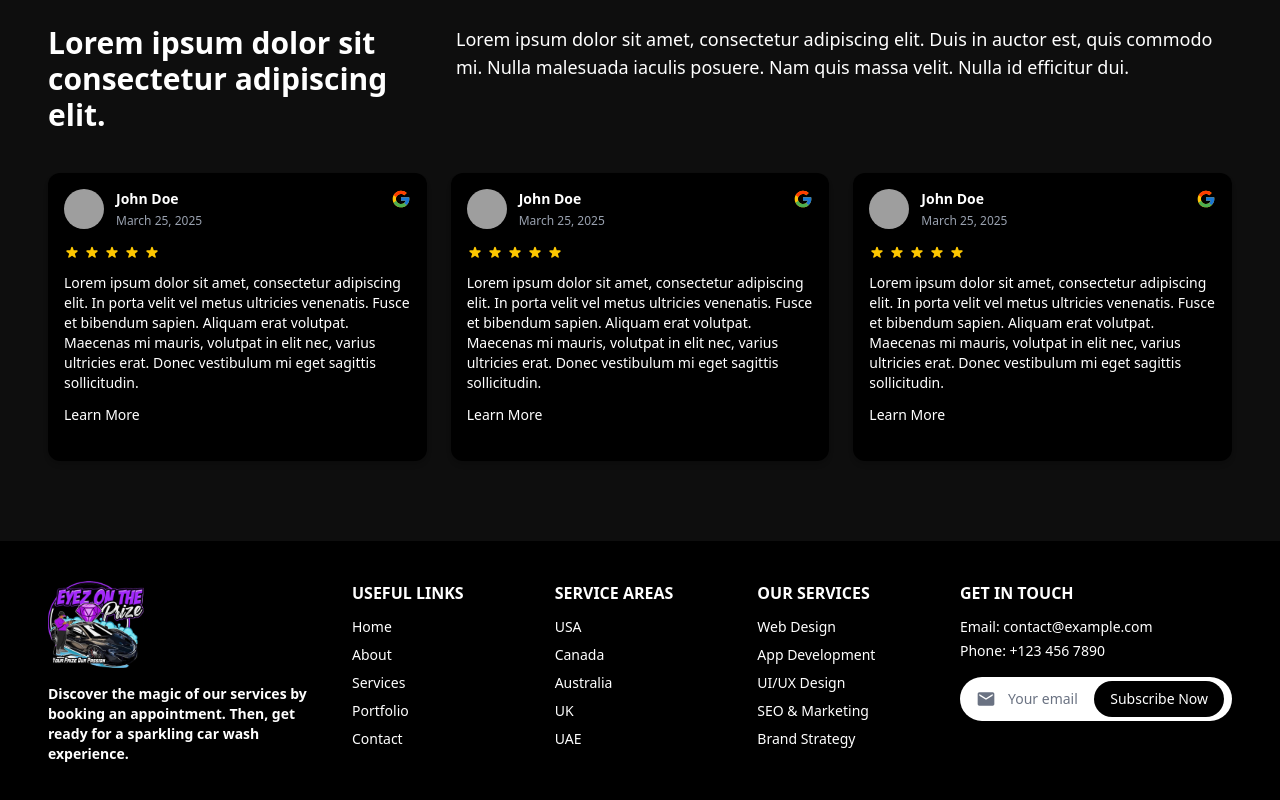
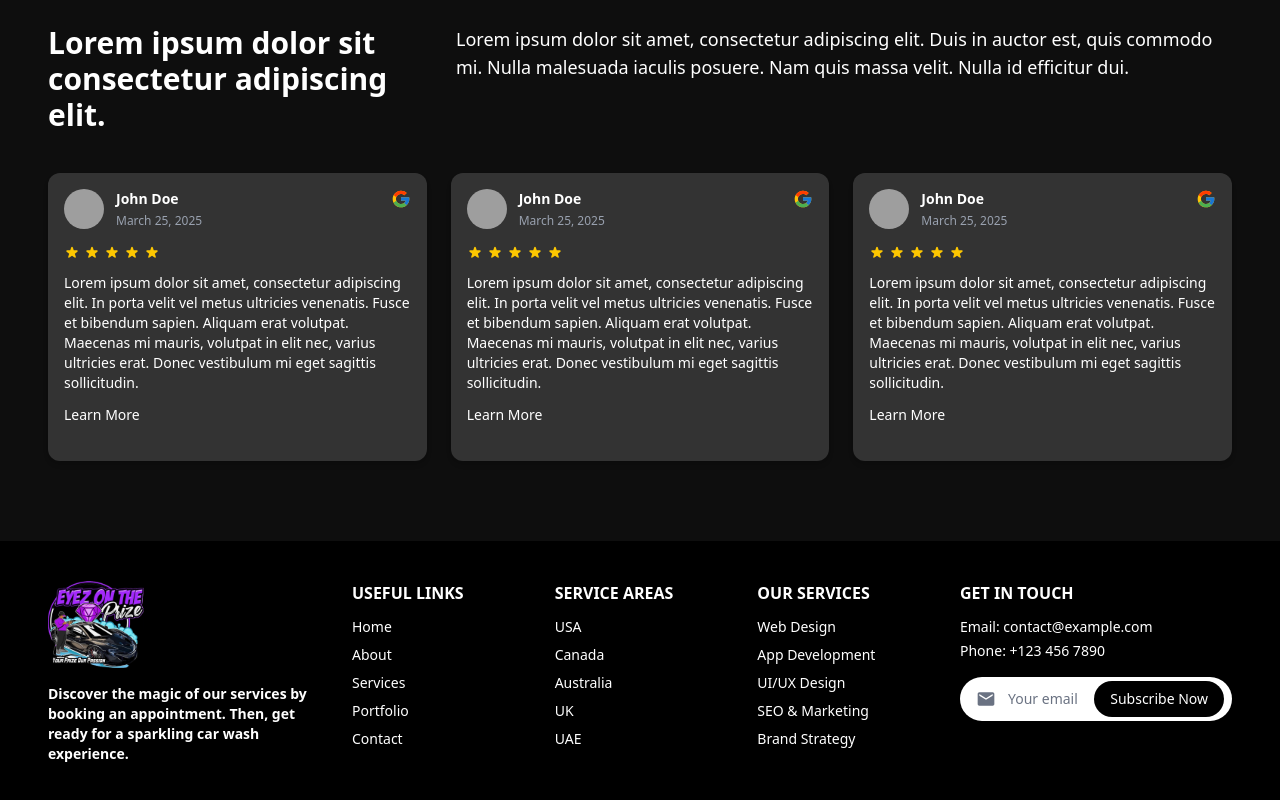
Before and after one commit to mukeshlilwa/Eyes-on-Prize, a Next.js app: page / in a window 1280 px wide. Shown: the part 4603-5403 px from the top of the page. Built offline with nearby package versions, Linux system fonts and the light colour scheme; grey boxes are pictures that could not be loaded.

Commit message:
testimonials-change

```diff
--- a/src/app/components/testimonials/testimonials.jsx
+++ b/src/app/components/testimonials/testimonials.jsx
@@ -32,7 +32,7 @@ const TestimonialsSection = () => {
         {[1, 2, 3].map((_, index) => (
           <div
             key={index}
-            className="bg-black w-full min-h-[288px] rounded-xl shadow-md text-white p-4"
+            className="bg-[#333333] w-full min-h-[288px] rounded-xl shadow-md text-white p-4"
           >
             {/* Top Row: Avatar, Name, Date, Google Icon */}
             <div className="flex justify-between items-start">
```
